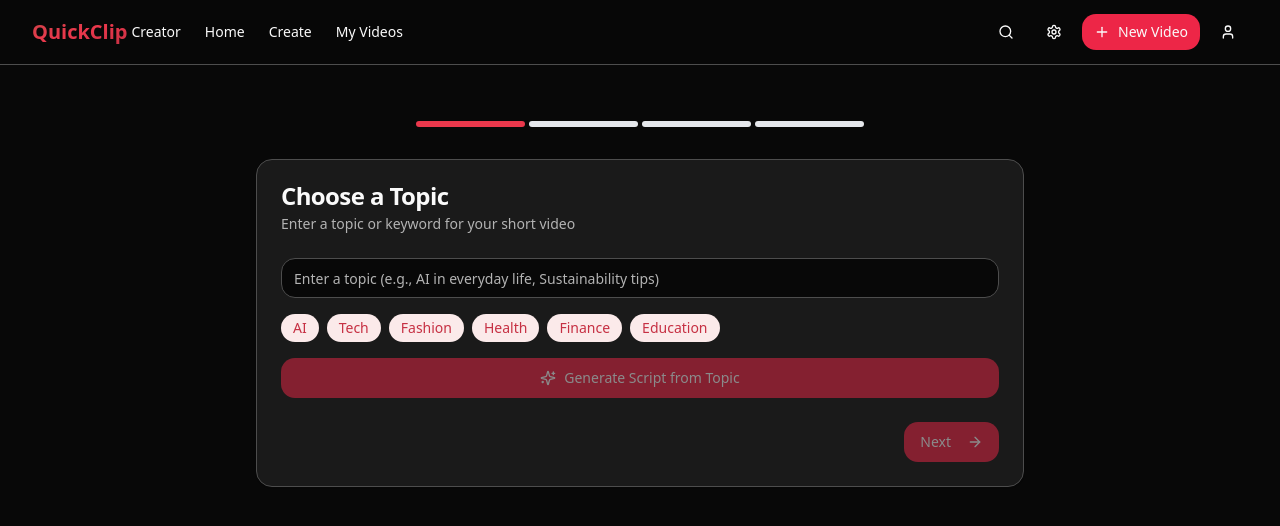
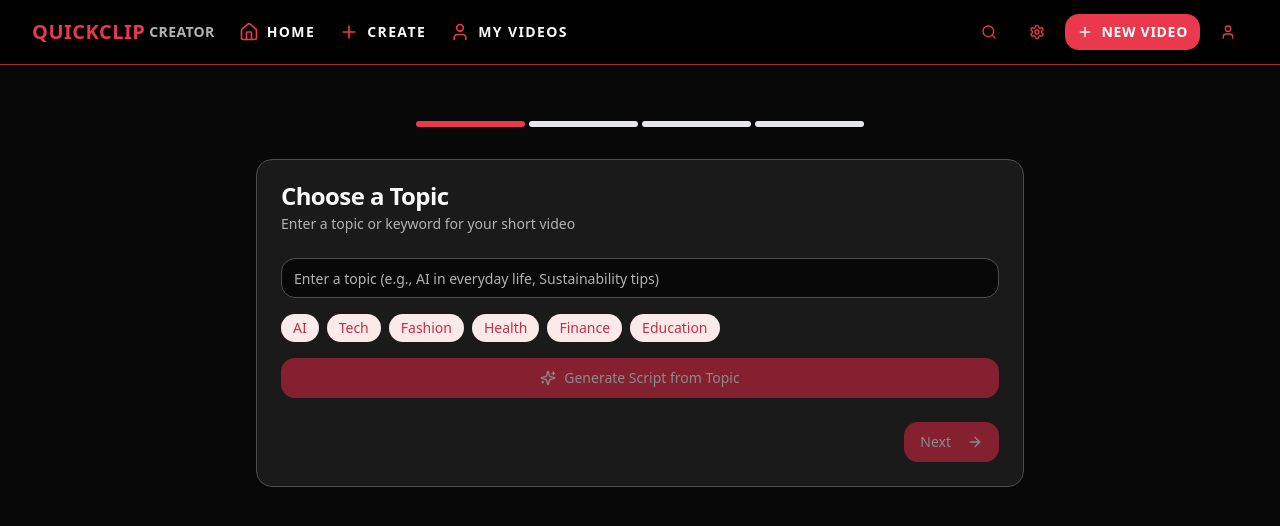
Before and after one commit to MyTruong28022004/quick-clip-creator-ai-40, a React (Vite) app: page /create in a window 1280 px wide. Shown: the top 526 px of the page. Built offline with nearby package versions, Linux system fonts and the light colour scheme.

Commit message:
feat: Update navigation bar styling
- Add icons to navigation bar.
- Uppercase text in navigation bar.
- Change font for a more robust look.

```diff
--- a/src/components/navigation/header.tsx
+++ b/src/components/navigation/header.tsx
@@ -10,54 +10,54 @@ import {
   DropdownMenuSeparator,
   DropdownMenuTrigger,
 } from "@/components/ui/dropdown-menu"
-import { Plus, Search, Settings, User } from "lucide-react"
+import { Home, Plus, Search, Settings, User } from "lucide-react"
 
 export function Header() {
   return (
-    <header className="sticky top-0 z-40 w-full border-b bg-background/95 backdrop-blur">
+    <header className="sticky top-0 z-40 w-full border-b border-creative-700 bg-black/95 backdrop-blur">
       <div className="container flex h-16 items-center justify-between">
         <div className="flex items-center gap-6">
           <Link to="/" className="flex items-center">
-            <span className="text-xl font-bold text-gradient">QuickClip</span>
-            <span className="ml-1 text-sm font-medium">Creator</span>
+            <span className="text-xl font-black tracking-wide text-creative-500 uppercase font-sans">QUICKCLIP</span>
+            <span className="ml-1 text-sm font-semibold tracking-wide uppercase font-sans text-white/70">CREATOR</span>
           </Link>
           <nav className="hidden md:flex gap-6">
-            <Link to="/" className="text-sm font-medium hover:text-creative-600 transition-colors">
-              Home
+            <Link to="/" className="flex items-center gap-2 text-sm font-extrabold tracking-widest uppercase font-sans hover:text-creative-500 transition-colors">
+              <Home className="w-5 h-5 text-creative-500" /> HOME
             </Link>
-            <Link to="/create" className="text-sm font-medium hover:text-creative-600 transition-colors">
-              Create
+            <Link to="/create" className="flex items-center gap-2 text-sm font-extrabold tracking-widest uppercase font-sans hover:text-creative-500 transition-colors">
+              <Plus className="w-5 h-5 text-creative-500" /> CREATE
             </Link>
-            <Link to="/library" className="text-sm font-medium hover:text-creative-600 transition-colors">
-              My Videos
+            <Link to="/library" className="flex items-center gap-2 text-sm font-extrabold tracking-widest uppercase font-sans hover:text-creative-500 transition-colors">
+              <User className="w-5 h-5 text-creative-500" /> MY VIDEOS
             </Link>
           </nav>
         </div>
         <div className="flex items-center gap-2">
-          <Button variant="ghost" size="icon" className="rounded-full">
-            <Search className="h-5 w-5" />
+          <Button variant="ghost" size="icon" className="rounded-full hover:bg-creative-700">
+            <Search className="h-5 w-5 text-creative-500" />
           </Button>
-          <Button variant="ghost" size="icon" className="rounded-full">
-            <Settings className="h-5 w-5" />
+          <Button variant="ghost" size="icon" className="rounded-full hover:bg-creative-700">
+            <Settings className="h-5 w-5 text-creative-500" />
           </Button>
-          <Button asChild variant="default" size="sm" className="gap-1 hidden sm:flex">
+          <Button asChild variant="default" size="sm" className="gap-1 hidden sm:flex bg-creative-500 hover:bg-creative-700 text-white font-extrabold uppercase tracking-wider font-sans">
             <Link to="/create">
-              <Plus className="h-4 w-4 mr-1" /> New Video
+              <Plus className="h-4 w-4 mr-1" /> NEW VIDEO
             </Link>
           </Button>
           <DropdownMenu>
             <DropdownMenuTrigger asChild>
-              <Button variant="ghost" size="icon" className="rounded-full">
-                <User className="h-5 w-5" />
+              <Button variant="ghost" size="icon" className="rounded-full hover:bg-creative-700">
+                <User className="h-5 w-5 text-creative-500" />
               </Button>
             </DropdownMenuTrigger>
-            <DropdownMenuContent align="end">
-              <DropdownMenuLabel>My Account</DropdownMenuLabel>
+            <DropdownMenuContent align="end" className="bg-black border border-creative-800">
+              <DropdownMenuLabel className="font-bold text-creative-500 uppercase">MY ACCOUNT</DropdownMenuLabel>
               <DropdownMenuSeparator />
-              <DropdownMenuItem>Profile</DropdownMenuItem>
-              <DropdownMenuItem>Settings</DropdownMenuItem>
+              <DropdownMenuItem className="uppercase font-semibold text-white/90">Profile</DropdownMenuItem>
+              <DropdownMenuItem className="uppercase font-semibold text-white/90">Settings</DropdownMenuItem>
               <DropdownMenuSeparator />
-              <DropdownMenuItem>Log out</DropdownMenuItem>
+              <DropdownMenuItem className="uppercase font-bold text-creative-500">Log out</DropdownMenuItem>
             </DropdownMenuContent>
           </DropdownMenu>
         </div>
```
